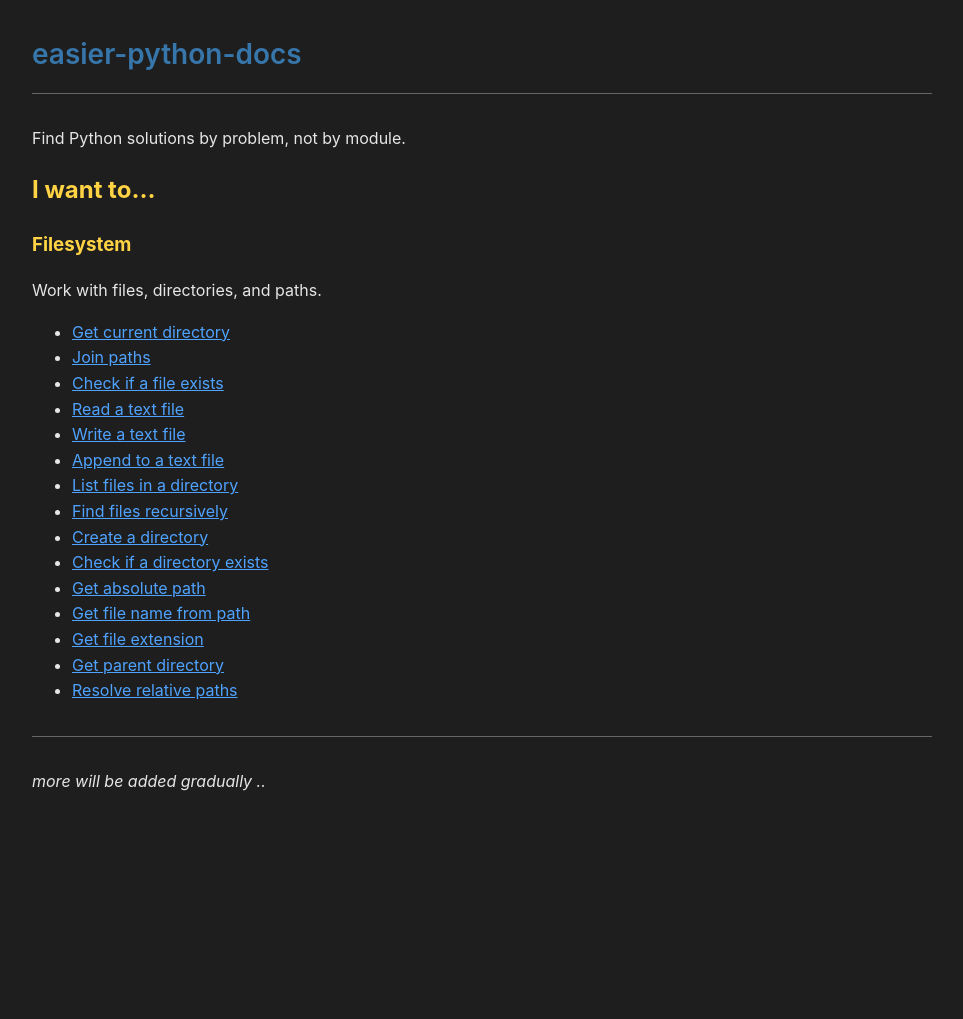
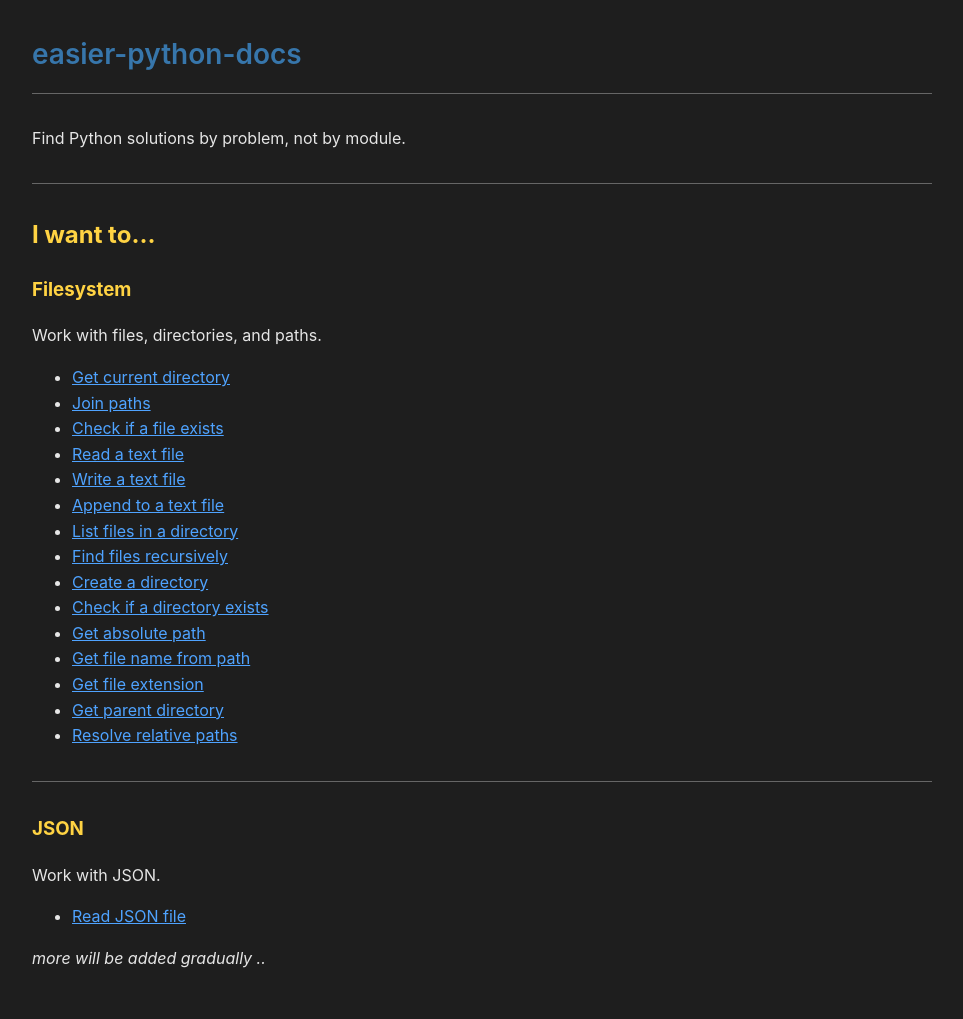
Before and after one commit to jbakchr/easier-python-docs, a Jekyll site: the page built from index.md, in a window 1280 px wide. Shown: the whole page, without its empty margins (158-1121 px from the left). Built offline with Jekyll 4.4.1, drawn with Linux system fonts in a browser that asks for light colours; before the commit the page ends 900 px from its top, so only the background shows below that.

Commit message:
feat(index): add JSON section with example link

```diff
--- a/index.md
+++ b/index.md
@@ -3,6 +3,8 @@ layout: default
 ---
 
 Find Python solutions by problem, not by module.
+
+---
 
 ## I want to...
 
@@ -28,4 +30,10 @@ Work with files, directories, and paths.
 
 ---
 
+### JSON
+
+Work with JSON.
+
+- [Read JSON file](json/read-json-file)
+
 _more will be added gradually .._
```
